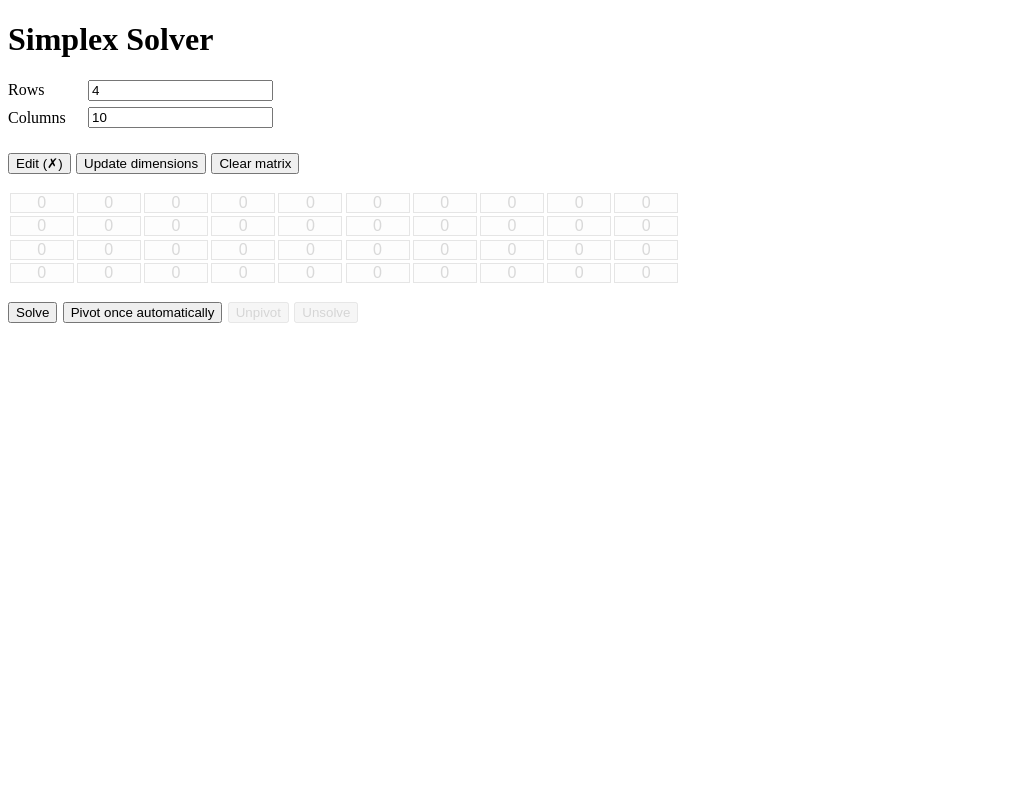
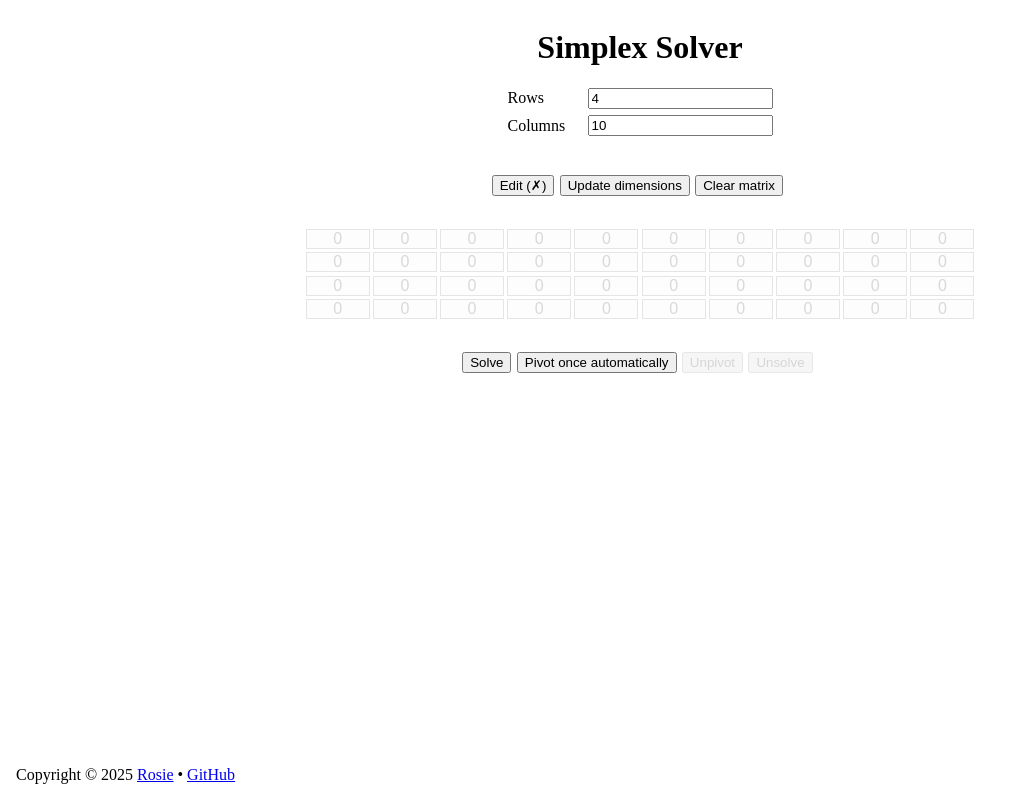
Before and after one commit to acquitelol/simplex, a React (Vite) app: page / in a window 1280 px wide. Shown: the whole page, without its empty margins (0-1029 px from the left). Built offline with nearby package versions, Linux system fonts and the light colour scheme.

Commit message:
feat: style improvements, add footer, refactor

```diff
--- a/src/App.tsx
+++ b/src/App.tsx
@@ -1,37 +1,38 @@
 import { useState } from "react";
-import { Footer } from "./components/Footer";
+import { Actions } from "./components/Actions";
 import { Header } from "./components/Header";
 import { Matrix } from "./components/Matrix";
 import { SimplexContext } from "./lib/simpleContext";
 import { useStorageValue } from "./lib/useStorageValue";
+import { Footer } from "./components/Footer";
 
 function App() {
-  const rows = useStorageValue("rows", Number, "4");
-  const cols = useStorageValue("cols", Number, "10");
+  const rows = useStorageValue("rows", "4", Number);
+  const cols = useStorageValue("cols", "10", Number);
 
-  const oldRows = useStorageValue("rows", Number, "4");
-  const oldCols = useStorageValue("cols", Number, "10");
+  const oldRows = useStorageValue("rows", "4", Number);
+  const oldCols = useStorageValue("cols", "10", Number);
 
   const editing = useState(false);
 
   const matrix = useStorageValue<number[][]>(
     "matrix",
+    "[]",
     JSON.parse,
-    "[]",
     JSON.stringify,
   );
 
   const scratchMatrix = useStorageValue<number[][]>(
     "matrix",
+    "[]",
     JSON.parse,
-    "[]",
     JSON.stringify,
   );
 
   const prevStates = useStorageValue<Set<number[][]>>(
     "prevStates",
+    "[]",
     (x) => new Set(JSON.parse(x) as number[][][]),
-    "[]",
     (x) => JSON.stringify(Array.from(x)),
   );
 
@@ -48,12 +49,20 @@ function App() {
         prevStates,
       }}
     >
-      <h1>Simplex Solver</h1>
-      <Header />
-      <br />
-      <br />
-      <Matrix />
-      <Footer />
+      <div
+        style={{
+          display: "flex",
+          flexDirection: "column",
+          alignItems: "center",
+          justifyContent: "center",
+        }}
+      >
+        <h1>Simplex Solver</h1>
+        <Header />
+        <Matrix />
+        <Actions />
+        <Footer />
+      </div>
     </SimplexContext.Provider>
   );
 }
--- /dev/null
+++ b/src/components/Actions.tsx
@@ -0,0 +1,87 @@
+import { useContext } from "react";
+import { SimplexContext } from "../lib/simpleContext";
+import { autoPivot, isOptimal } from "../lib/simplex";
+import { merge, styles } from "../lib/styles";
+import { deepEqual, setWithDedupe } from "../lib/util";
+
+export function Actions() {
+  const {
+    rows: [rows],
+    cols: [cols],
+    matrix: [matrix, setMatrix],
+    editing: [editing],
+    prevStates: [prevStates, setPrevStates],
+  } = useContext(SimplexContext);
+
+  const autoPivotWithState = () => {
+    const newMatrix = autoPivot(matrix, rows, cols);
+    if (!newMatrix) return;
+
+    setPrevStates((prev) => setWithDedupe([...prev, matrix], deepEqual));
+    setMatrix(newMatrix);
+  };
+
+  const unpivot = () => {
+    const last = [...prevStates][prevStates.size - 1];
+
+    setPrevStates((prev) =>
+      setWithDedupe([...prev].slice(0, prev.size - 1), deepEqual),
+    );
+
+    setMatrix(last!); // Button is disabled when there are no prevStates
+  };
+
+  const solve = () => {
+    const solvePrevStates: number[][][] = [...prevStates];
+    let solveMatrix = matrix.map((row) => [...row]);
+
+    while (!isOptimal(solveMatrix)) {
+      const matrix = autoPivot(solveMatrix, rows, cols);
+      if (!matrix) break;
+
+      solvePrevStates.push(solveMatrix);
+      solveMatrix = matrix;
+    }
+
+    setPrevStates(setWithDedupe(solvePrevStates, deepEqual));
+    setMatrix(solveMatrix);
+  };
+
+  const unsolve = () => {
+    if (prevStates.size) setMatrix([...prevStates][0]);
+    setPrevStates(setWithDedupe([], deepEqual));
+  };
+
+  return (
+    !editing && (
+      <div style={styles.footerButtons}>
+        <button style={styles.button} onClick={solve}>
+          Solve
+        </button>
+        <button style={styles.button} onClick={autoPivotWithState}>
+          Pivot once automatically
+        </button>
+        <button
+          onClick={unpivot}
+          disabled={!prevStates.size}
+          style={merge((s) => [
+            s.button,
+            { opacity: prevStates.size ? "initial" : 0.5 },
+          ])}
+        >
+          Unpivot
+        </button>
+        <button
+          onClick={unsolve}
+          disabled={!prevStates.size}
+          style={merge((s) => [
+            s.button,
+            { opacity: prevStates.size ? "initial" : 0.5 },
+          ])}
+        >
+          Unsolve
+        </button>
+      </div>
+    )
+  );
+}
--- a/src/components/Footer.tsx
+++ b/src/components/Footer.tsx
@@ -1,88 +1,16 @@
-import { useContext } from "react";
-import { SimplexContext } from "../lib/simpleContext";
-import { autoPivot, isOptimal } from "../lib/simplex";
-import { merge, styles } from "../lib/styles";
-import { deepEqual, setWithDedupe } from "../lib/util";
-
 export function Footer() {
-  const {
-    rows: [rows],
-    cols: [cols],
-    matrix: [matrix, setMatrix],
-    editing: [editing],
-    prevStates: [prevStates, setPrevStates],
-  } = useContext(SimplexContext);
-
-  const autoPivotWithState = () => {
-    const newMatrix = autoPivot(matrix, rows, cols);
-    if (!newMatrix) return;
-
-    setPrevStates((prev) => setWithDedupe([...prev, matrix], deepEqual));
-    setMatrix(newMatrix);
-  };
-
-  const unpivot = () => {
-    const last = [...prevStates][prevStates.size - 1];
-
-    setPrevStates((prev) =>
-      setWithDedupe([...prev].slice(0, prev.size - 1), deepEqual),
-    );
-
-    setMatrix(last!); // Button is disabled when there are no prevStates
-  };
-
-  const solve = () => {
-    const solvePrevStates: number[][][] = [...prevStates];
-    let solveMatrix = matrix.map((row) => [...row]);
-
-    while (!isOptimal(solveMatrix)) {
-      const matrix = autoPivot(solveMatrix, rows, cols);
-      if (!matrix) break;
-
-      solvePrevStates.push(solveMatrix);
-      solveMatrix = matrix;
-    }
-
-    setPrevStates(setWithDedupe(solvePrevStates, deepEqual));
-    setMatrix(solveMatrix);
-  };
-
-  const unsolve = () => {
-    if (prevStates.size) setMatrix([...prevStates][0]);
-    setPrevStates(setWithDedupe([], deepEqual));
-  };
-
   return (
-    !editing && (
-      <>
-        <br />
-        <button style={styles.button} onClick={solve}>
-          Solve
-        </button>
-        <button style={styles.button} onClick={autoPivotWithState}>
-          Pivot once automatically
-        </button>
-        <button
-          onClick={unpivot}
-          disabled={!prevStates.size}
-          style={merge((s) => [
-            s.button,
-            { opacity: prevStates.size ? "initial" : 0.5 },
-          ])}
-        >
-          Unpivot
-        </button>
-        <button
-          onClick={unsolve}
-          disabled={!prevStates.size}
-          style={merge((s) => [
-            s.button,
-            { opacity: prevStates.size ? "initial" : 0.5 },
-          ])}
-        >
-          Unsolve
-        </button>
-      </>
-    )
+    <div
+      style={{
+        position: "fixed",
+        bottom: "1em",
+        left: "1em",
+        display: "block",
+      }}
+    >
+      Copyright © {new Date().getFullYear()}{" "}
+      <a href="https://github.com/acquitelol/">Rosie</a> •{" "}
+      <a href="https://github.com/acquitelol/simplex">GitHub</a>
+    </div>
   );
 }
--- a/src/components/Header.tsx
+++ b/src/components/Header.tsx
@@ -58,12 +58,7 @@ export function Header() {
 
   return (
     <>
-      <div
-        style={{
-          display: "flex",
-          flexDirection: "column",
-        }}
-      >
+      <div style={styles.headerFields}>
         <div style={styles.field}>
           <label htmlFor="rows" style={styles.label}>
             Rows
@@ -89,8 +84,6 @@ export function Header() {
         </div>
       </div>
 
-      <br />
-
       <div style={styles.headerButtons}>
         <button
           style={styles.button}
--- a/src/lib/styles.ts
+++ b/src/lib/styles.ts
@@ -15,7 +15,7 @@ export const { merge, styles } = createStyleSheet({
   matrix: {
     overflow: "auto",
     whiteSpace: "nowrap",
-    width: "fit-content",
+    maxWidth: "80%",
   },
 
   button: {
@@ -33,7 +33,19 @@ export const { merge, styles } = createStyleSheet({
     marginBottom: "0.4em",
   },
 
+  headerFields: {
+    display: "flex",
+    flexDirection: "column",
+    marginBottom: "2em",
+  },
+
   headerButtons: {
     display: "inline-block",
+    marginBottom: "2em",
+  },
+
+  footerButtons: {
+    display: "inline-block",
+    marginBlock: "2em",
   },
 });
--- a/src/lib/useStorageValue.ts
+++ b/src/lib/useStorageValue.ts
@@ -2,8 +2,8 @@ import { useState, useLayoutEffect } from "react";
 
 export const useStorageValue = <T>(
   key: string,
+  def: string | null = null,
   cb: (x: string) => T,
-  def: string | null = null,
   formatter?: (x: T) => string,
 ) => {
   const [value, setValue] = useState<T>(cb(localStorage.getItem(key) ?? def!));
```
